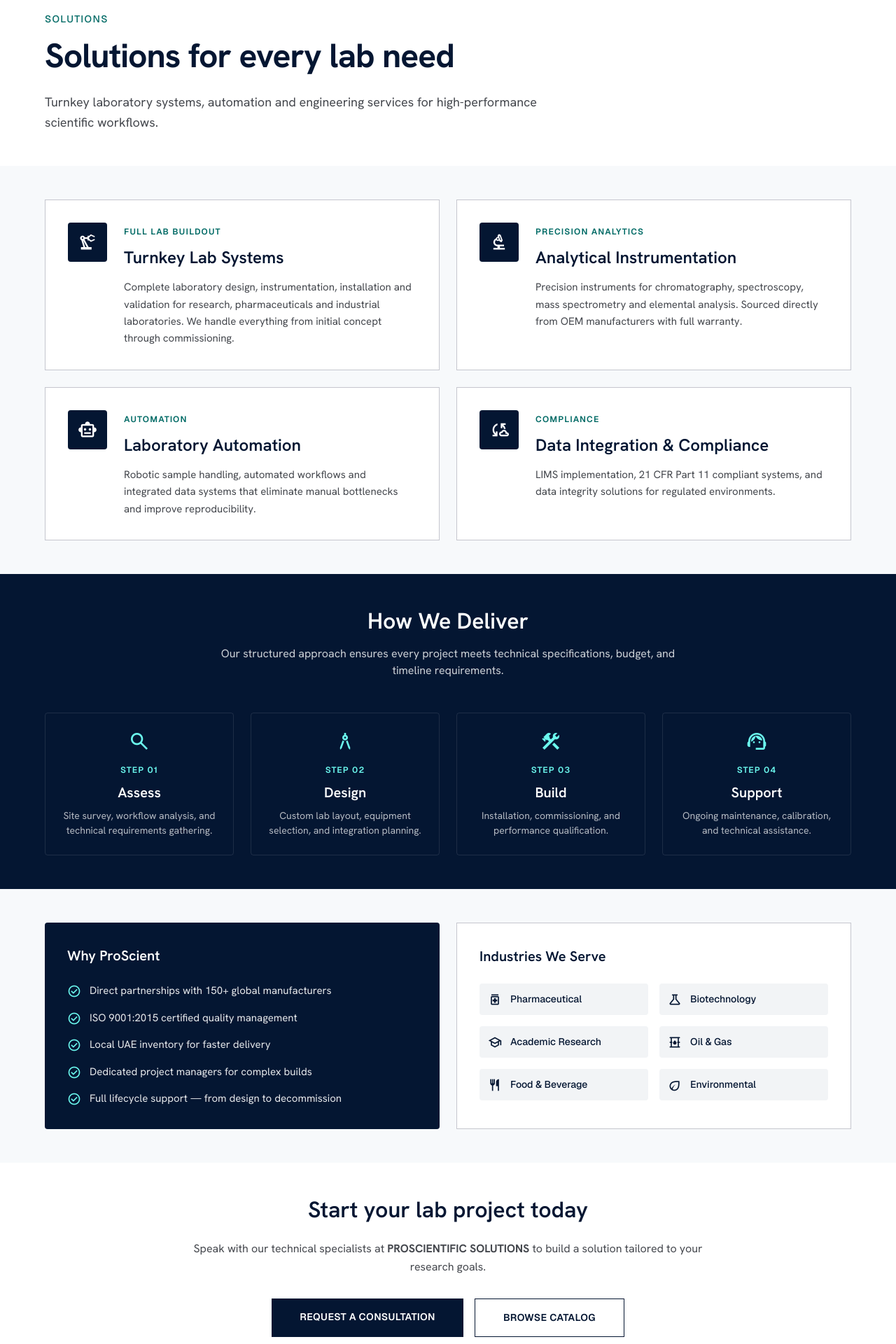
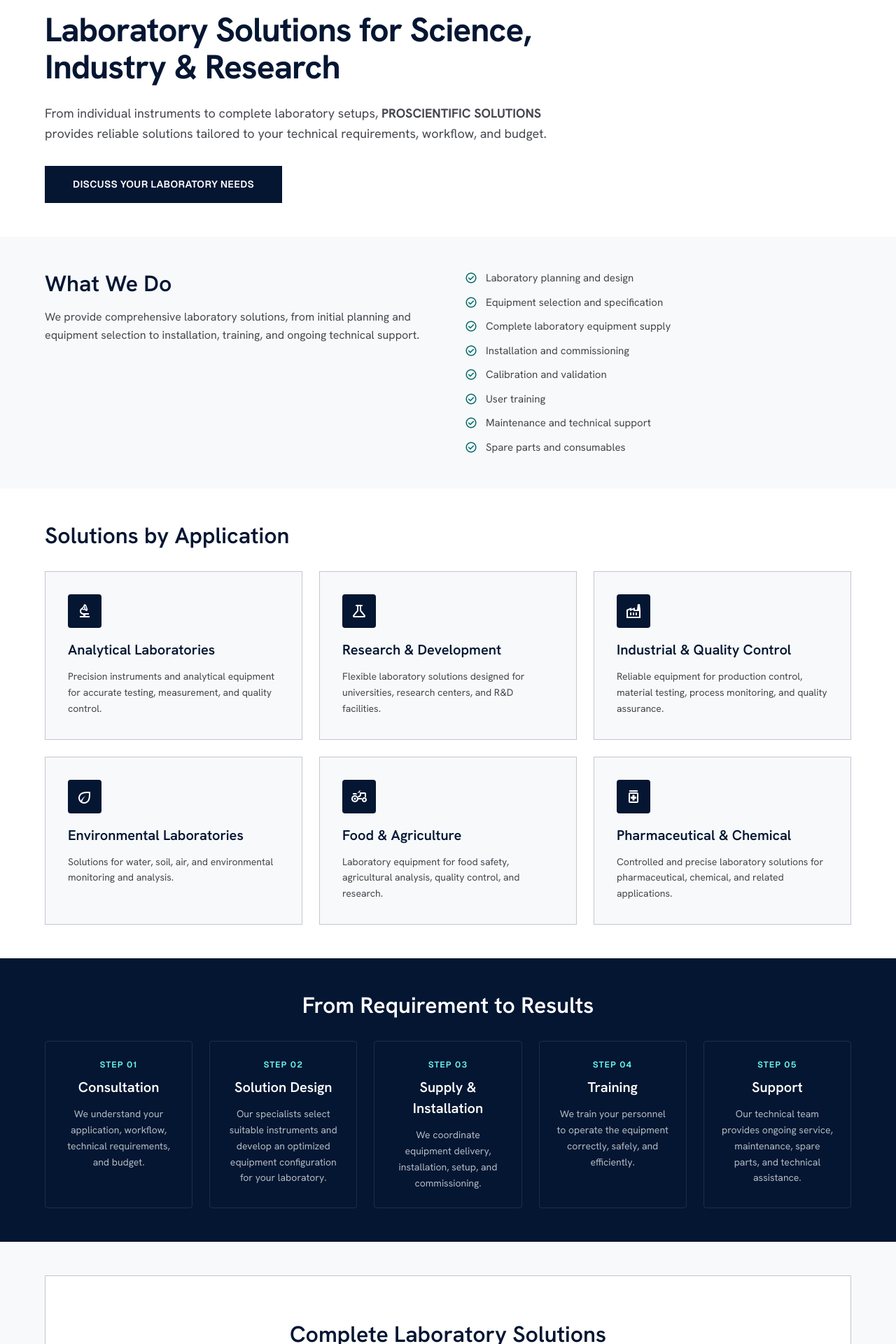
Before and after one commit to abulqosimovt85-creator/prosci-fzco-frontend, a React (Vite) app: page /solutions in a window 1280 px wide. Shown: the part 120-2040 px from the top of the page at 70% size. Built offline with nearby package versions, Linux system fonts and the light colour scheme.

Commit message:
feat: rewrite Solutions page with client-provided content

```diff
--- a/src/pages/SolutionsPage.tsx
+++ b/src/pages/SolutionsPage.tsx
@@ -1,7 +1,4 @@
 import { Link } from 'react-router-dom'
-import { solutions } from '../data/content'
-
-const solutionIcons = ['precision_manufacturing', 'biotech', 'smart_toy', 'cloud_sync']
 
 export default function SolutionsPage() {
   return (
@@ -10,107 +7,119 @@
       <section className="relative py-12 bg-white overflow-hidden">
         <div className="max-w-[1280px] mx-auto px-5 md:px-16 relative z-10">
           <div className="max-w-3xl">
-            <span className="font-['Geist'] text-[14px] font-medium text-secondary uppercase tracking-widest mb-4 block">Solutions</span>
-            <h1 className="font-['Hanken_Grotesk'] text-[48px] leading-[1.1] tracking-[-0.02em] font-bold text-primary mb-6">Solutions for every lab need</h1>
-            <p className="text-[18px] leading-relaxed text-on-surface-variant">Turnkey laboratory systems, automation and engineering services for high-performance scientific workflows.</p>
+            <h1 className="font-['Hanken_Grotesk'] text-[48px] leading-[1.1] tracking-[-0.02em] font-bold text-primary mb-6">Laboratory Solutions for Science, Industry & Research</h1>
+            <p className="text-[18px] leading-relaxed text-on-surface-variant mb-8">From individual instruments to complete laboratory setups, <span className="font-bold">PROSCIENTIFIC SOLUTIONS</span> provides reliable solutions tailored to your technical requirements, workflow, and budget.</p>
+            <Link to="/contact" className="inline-block bg-primary text-white px-10 py-4 font-['Geist'] text-[14px] font-bold uppercase tracking-wide hover:bg-primary-container transition-colors">Discuss Your Laboratory Needs</Link>
           </div>
         </div>
       </section>
 
-      {/* Solution Cards */}
+      {/* What We Do */}
       <section className="py-12 max-w-[1280px] mx-auto px-5 md:px-16">
-        <div className="grid grid-cols-1 md:grid-cols-2 gap-6">
-          {solutions.map((solution, i) => (
-            <div key={solution.id} className="bg-white border border-outline-variant p-8 hover:shadow-lg transition-shadow group">
-              <div className="flex items-start gap-6">
-                <div className="shrink-0 w-14 h-14 bg-primary text-white flex items-center justify-center rounded-lg">
-                  <span className="material-symbols-outlined text-[28px]">{solutionIcons[i]}</span>
-                </div>
-                <div className="flex-1">
-                  <span className="font-['Geist'] text-[12px] font-bold text-secondary uppercase tracking-widest">{solution.highlight}</span>
-                  <h2 className="font-['Hanken_Grotesk'] text-[24px] font-semibold text-primary mt-2 mb-3">{solution.title}</h2>
-                  <p className="text-[15px] leading-relaxed text-on-surface-variant">{solution.description}</p>
-                </div>
-              </div>
-            </div>
-          ))}
+        <div className="grid grid-cols-1 lg:grid-cols-2 gap-12">
+          <div>
+            <h2 className="font-['Hanken_Grotesk'] text-[32px] leading-[1.2] font-semibold text-primary mb-4">What We Do</h2>
+            <p className="text-[16px] leading-relaxed text-on-surface-variant mb-6">We provide comprehensive laboratory solutions, from initial planning and equipment selection to installation, training, and ongoing technical support.</p>
+          </div>
+          <div>
+            <ul className="space-y-3">
+              {[
+                'Laboratory planning and design',
+                'Equipment selection and specification',
+                'Complete laboratory equipment supply',
+                'Installation and commissioning',
+                'Calibration and validation',
+                'User training',
+                'Maintenance and technical support',
+                'Spare parts and consumables',
+              ].map((item, i) => (
+                <li key={i} className="flex items-start gap-3">
+                  <span className="material-symbols-outlined text-secondary text-[18px] mt-0.5">check_circle</span>
+                  <span className="text-[15px] text-on-surface-variant">{item}</span>
+                </li>
+              ))}
+            </ul>
+          </div>
         </div>
       </section>
 
-      {/* Process Section */}
-      <section className="py-12 bg-primary text-white">
+      {/* Solutions by Application */}
+      <section className="py-12 bg-white">
         <div className="max-w-[1280px] mx-auto px-5 md:px-16">
-          <div className="text-center mb-12">
-            <h2 className="font-['Hanken_Grotesk'] text-[32px] leading-[1.2] font-semibold mb-4">How We Deliver</h2>
-            <p className="text-[16px] opacity-80 max-w-2xl mx-auto">Our structured approach ensures every project meets technical specifications, budget, and timeline requirements.</p>
-          </div>
-          <div className="grid grid-cols-1 md:grid-cols-4 gap-6">
+          <h2 className="font-['Hanken_Grotesk'] text-[32px] leading-[1.2] font-semibold text-primary mb-8">Solutions by Application</h2>
+          <div className="grid grid-cols-1 md:grid-cols-2 lg:grid-cols-3 gap-6">
             {[
-              { step: '01', title: 'Assess', desc: 'Site survey, workflow analysis, and technical requirements gathering.', icon: 'search' },
-              { step: '02', title: 'Design', desc: 'Custom lab layout, equipment selection, and integration planning.', icon: 'architecture' },
-              { step: '03', title: 'Build', desc: 'Installation, commissioning, and performance qualification.', icon: 'construction' },
-              { step: '04', title: 'Support', desc: 'Ongoing maintenance, calibration, and technical assistance.', icon: 'support_agent' },
+              { icon: 'biotech', title: 'Analytical Laboratories', desc: 'Precision instruments and analytical equipment for accurate testing, measurement, and quality control.' },
+              { icon: 'science', title: 'Research & Development', desc: 'Flexible laboratory solutions designed for universities, research centers, and R&D facilities.' },
+              { icon: 'factory', title: 'Industrial & Quality Control', desc: 'Reliable equipment for production control, material testing, process monitoring, and quality assurance.' },
+              { icon: 'eco', title: 'Environmental Laboratories', desc: 'Solutions for water, soil, air, and environmental monitoring and analysis.' },
+              { icon: 'agriculture', title: 'Food & Agriculture', desc: 'Laboratory equipment for food safety, agricultural analysis, quality control, and research.' },
+              { icon: 'medication', title: 'Pharmaceutical & Chemical', desc: 'Controlled and precise laboratory solutions for pharmaceutical, chemical, and related applications.' },
             ].map((item) => (
-              <div key={item.step} className="text-center p-6 border border-white/10 rounded-lg">
-                <span className="material-symbols-outlined text-secondary-fixed text-[32px] mb-4">{item.icon}</span>
-                <div className="font-['Geist'] text-[12px] font-bold text-secondary-fixed uppercase tracking-widest mb-2">Step {item.step}</div>
-                <h3 className="font-['Hanken_Grotesk'] text-[20px] font-semibold mb-2">{item.title}</h3>
-                <p className="text-[14px] opacity-70">{item.desc}</p>
+              <div key={item.title} className="bg-background border border-outline-variant p-8 hover:shadow-lg transition-shadow">
+                <div className="w-12 h-12 bg-primary text-white flex items-center justify-center rounded-lg mb-4">
+                  <span className="material-symbols-outlined text-[24px]">{item.icon}</span>
+                </div>
+                <h3 className="font-['Hanken_Grotesk'] text-[20px] font-semibold text-primary mb-3">{item.title}</h3>
+                <p className="text-[14px] leading-relaxed text-on-surface-variant">{item.desc}</p>
               </div>
             ))}
           </div>
         </div>
       </section>
 
-      {/* Key Capabilities */}
-      <section className="py-12 max-w-[1280px] mx-auto px-5 md:px-16">
-        <div className="grid grid-cols-1 lg:grid-cols-2 gap-6">
-          <div className="bg-primary p-8 text-white rounded-lg">
-            <h3 className="font-['Hanken_Grotesk'] text-[20px] font-semibold mb-6">Why ProScient</h3>
-            <ul className="space-y-4">
-              {[
-                'Direct partnerships with 150+ global manufacturers',
-                'ISO 9001:2015 certified quality management',
-                'Local UAE inventory for faster delivery',
-                'Dedicated project managers for complex builds',
-                'Full lifecycle support — from design to decommission',
-              ].map((item, i) => (
-                <li key={i} className="flex items-start gap-3">
-                  <span className="material-symbols-outlined text-secondary-fixed text-[20px] mt-0.5">check_circle</span>
-                  <span className="text-[15px] opacity-90">{item}</span>
-                </li>
-              ))}
-            </ul>
-          </div>
-          <div className="bg-white border border-outline-variant p-8">
-            <h3 className="font-['Hanken_Grotesk'] text-[20px] font-semibold text-primary mb-6">Industries We Serve</h3>
-            <div className="grid grid-cols-2 gap-4">
-              {[
-                { icon: 'medication', name: 'Pharmaceutical' },
-                { icon: 'science', name: 'Biotechnology' },
-                { icon: 'school', name: 'Academic Research' },
-                { icon: 'oil_barrel', name: 'Oil & Gas' },
-                { icon: 'restaurant', name: 'Food & Beverage' },
-                { icon: 'eco', name: 'Environmental' },
-              ].map((industry) => (
-                <div key={industry.name} className="flex items-center gap-3 p-3 bg-surface-container-low rounded-lg">
-                  <span className="material-symbols-outlined text-primary text-[20px]">{industry.icon}</span>
-                  <span className="font-['Geist'] text-[14px] font-medium text-primary">{industry.name}</span>
-                </div>
-              ))}
-            </div>
+      {/* Process — From Requirement to Results */}
+      <section className="py-12 bg-primary text-white">
+        <div className="max-w-[1280px] mx-auto px-5 md:px-16">
+          <h2 className="font-['Hanken_Grotesk'] text-[32px] leading-[1.2] font-semibold mb-8 text-center">From Requirement to Results</h2>
+          <div className="grid grid-cols-1 md:grid-cols-5 gap-6">
+            {[
+              { step: '01', title: 'Consultation', desc: 'We understand your application, workflow, technical requirements, and budget.' },
+              { step: '02', title: 'Solution Design', desc: 'Our specialists select suitable instruments and develop an optimized equipment configuration for your laboratory.' },
+              { step: '03', title: 'Supply & Installation', desc: 'We coordinate equipment delivery, installation, setup, and commissioning.' },
+              { step: '04', title: 'Training', desc: 'We train your personnel to operate the equipment correctly, safely, and efficiently.' },
+              { step: '05', title: 'Support', desc: 'Our technical team provides ongoing service, maintenance, spare parts, and technical assistance.' },
+            ].map((item) => (
+              <div key={item.step} className="text-center p-6 border border-white/10 rounded-lg">
+                <div className="font-['Geist'] text-[12px] font-bold text-secondary-fixed uppercase tracking-widest mb-2">Step {item.step}</div>
+                <h3 className="font-['Hanken_Grotesk'] text-[20px] font-semibold mb-3">{item.title}</h3>
+                <p className="text-[14px] opacity-70 leading-relaxed">{item.desc}</p>
+              </div>
+            ))}
           </div>
         </div>
       </section>
 
-      {/* CTA */}
-      <section className="py-12 text-center bg-white">
-        <div className="max-w-3xl mx-auto px-5">
-          <h2 className="font-['Hanken_Grotesk'] text-[32px] leading-[1.2] font-semibold text-primary mb-6">Start your lab project today</h2>
-          <p className="text-[16px] leading-relaxed text-on-surface-variant mb-8">Speak with our technical specialists at <span className="font-bold">PROSCIENTIFIC SOLUTIONS</span> to build a solution tailored to your research goals.</p>
-          <div className="flex flex-col md:flex-row justify-center gap-4">
-            <Link to="/contact" className="bg-primary text-white px-10 py-4 font-['Geist'] text-[14px] font-bold uppercase tracking-wide hover:bg-primary-container transition-colors text-center">Request a Consultation</Link>
-            <Link to="/catalog" className="border border-primary text-primary px-10 py-4 font-['Geist'] text-[14px] font-bold uppercase tracking-wide hover:bg-surface-container-low transition-colors text-center">Browse Catalog</Link>
+      {/* Complete Laboratory Solutions */}
+      <section className="py-12 max-w-[1280px] mx-auto px-5 md:px-16">
+        <div className="bg-white border border-outline-variant p-10 md:p-16 text-center">
+          <h2 className="font-['Hanken_Grotesk'] text-[32px] leading-[1.2] font-semibold text-primary mb-6">Complete Laboratory Solutions</h2>
+          <p className="text-[16px] leading-relaxed text-on-surface-variant max-w-3xl mx-auto mb-8">Whether you need a single analytical instrument or a fully equipped laboratory, <span className="font-bold">PROSCIENTIFIC SOLUTIONS</span> can coordinate the complete project — equipment selection, supply, installation, commissioning, and technical support.</p>
+          <Link to="/contact" className="inline-block bg-primary text-white px-10 py-4 font-['Geist'] text-[14px] font-bold uppercase tracking-wide hover:bg-primary-container transition-colors">Start Your Project</Link>
+        </div>
+      </section>
+
+      {/* Solutions by Laboratory Type */}
+      <section className="py-12 bg-white">
+        <div className="max-w-[1280px] mx-auto px-5 md:px-16">
+          <h2 className="font-['Hanken_Grotesk'] text-[32px] leading-[1.2] font-semibold text-primary mb-8">Solutions by Laboratory Type</h2>
+          <div className="grid grid-cols-1 md:grid-cols-3 gap-4">
+            {[
+              'Universities & Educational Laboratories',
+              'Research Institutes',
+              'Industrial Laboratories',
+              'Quality Control Laboratories',
+              'Environmental Laboratories',
+              'Clinical & Diagnostic Laboratories',
+              'Food Testing Laboratories',
+              'Pharmaceutical Laboratories',
+              'Geological & Mining Laboratories',
+            ].map((item, i) => (
+              <div key={i} className="flex items-center gap-3 p-4 bg-surface-container-low border border-outline-variant">
+                <span className="material-symbols-outlined text-primary text-[20px]">lab_research</span>
+                <span className="font-['Geist'] text-[14px] font-medium text-primary">{item}</span>
+              </div>
+            ))}
           </div>
         </div>
       </section>
```
